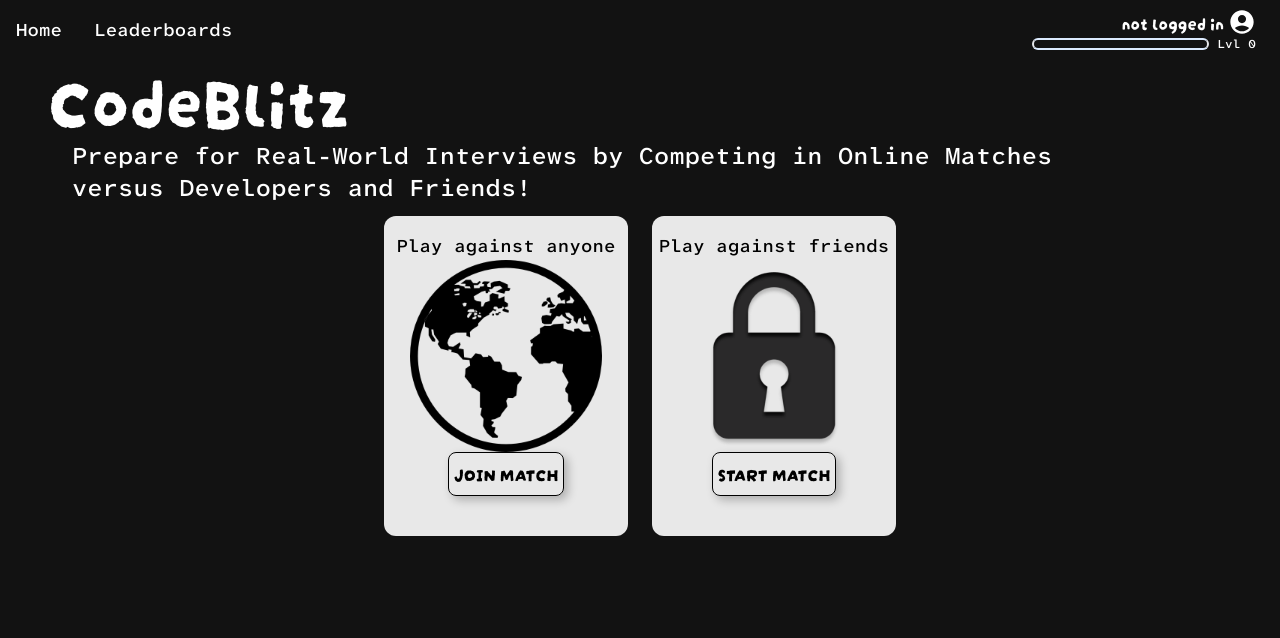
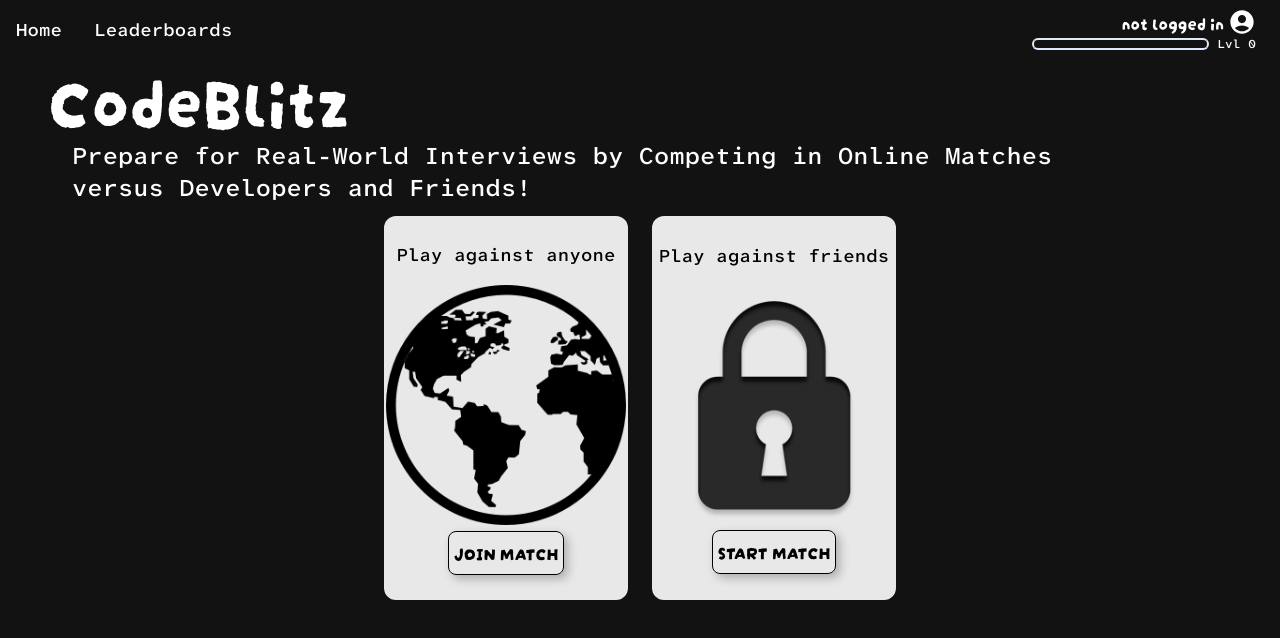
Before and after one commit to JGenereux/Online_CompetitiveProgramming, a React (Vite) app in the folder client/: page / in a window 1280 px wide. Shown: the top 638 px of the page. Built offline with nearby package versions, Linux system fonts and the light colour scheme; no server answers.

Commit message:
Made homepage join match buttons better on large devices

```diff
--- a/client/src/Components/Home.tsx
+++ b/client/src/Components/Home.tsx
@@ -20,7 +20,7 @@ export default function Home() {
             <h3 className="font-headerFont text-4xl md:text-6xl lg:text-7xl">CodeBlitz</h3>
             <p className="text-md md:text-xl lg:text-2xl font-basicFont ml-[0.5rem] md:ml-[1.5rem]">Prepare for Real-World Interviews by Competing in Online Matches versus Developers and Friends!</p>
         </div>
-        <div className="flex justify-center md:h-72 lg:h-80 my-3">
+        <div className="flex justify-center md:h-72 lg:h-[24rem] my-3">
             <JoinMatch />
         </div>
     </div>
@@ -30,17 +30,17 @@ function JoinMatch() {
     const navigate = useNavigate()
 
     return <div className="flex flex-row w-[65%] md:w-[45%] lg:md:w-[40%] justify-center items-center space-x-6">
-        <div className="flex flex-col bg-white text-black bg-opacity-90 w-40 md:w-1/2 h-full rounded-xl py-4 items-center text-center ">
-            <p className="font-basicFont text-xs md:text-sm lg:text-lg">Play against anyone</p>
+        <div className="flex flex-col bg-white text-black bg-opacity-90 w-40 md:w-1/2 h-full rounded-xl py-4 items-center lg:justify-center text-center ">
+            <p className="font-basicFont text-xs md:text-sm lg:text-lg lg:mb-4">Play against anyone</p>
             <div className="flex flex-col items-center">
-                <img src={earthIcon} className="w-full md:w-36 lg:w-48"></img>
+                <img src={earthIcon} className="w-full md:w-36 lg:w-60 lg:mb-1.5"></img>
                 <Button onClick={() => navigate('/lobby')} sx={{ color: 'black', padding: ['3px', '5px'], fontSize: ['12px', '18px'], fontFamily: 'headerFont', border: 'solid black', borderWidth: '1.2px', boxShadow: '4px 4px 10px rgba(0, 0, 0, 0.25)' }}>Join Match</Button>
             </div>
         </div>
-        <div className="flex flex-col bg-white text-black bg-opacity-90 w-40 md:w-1/2 h-full rounded-xl py-4 items-center text-center">
-            <p className="font-basicFont text-xs md:text-sm lg:text-lg">Play against friends</p>
-            <div className="flex flex-col items-center">
-                <img src={lockIcon} className="w-full md:w-36 lg:w-48"></img>
+        <div className="flex flex-col bg-white text-black bg-opacity-90 w-40 md:w-1/2 h-full rounded-xl py-4 items-center lg:justify-center text-center">
+            <p className="font-basicFont text-xs md:text-sm lg:text-lg lg:mb-4">Play against friends</p>
+            <div className="flex flex-col items-center justify-center">
+                <img src={lockIcon} className="w-full md:w-36 lg:w-60 lg:mb-1"></img>
                 <Button onClick={() => navigate('/privateLobby')} sx={{ color: 'black', padding: ['3px', '5px'], fontSize: ['12px', '18px'], fontFamily: 'headerFont', border: 'solid black', borderWidth: '1.2px', boxShadow: '4px 4px 10px rgba(0, 0, 0, 0.25)' }}>Start Match </Button>
             </div>
         </div>
```
